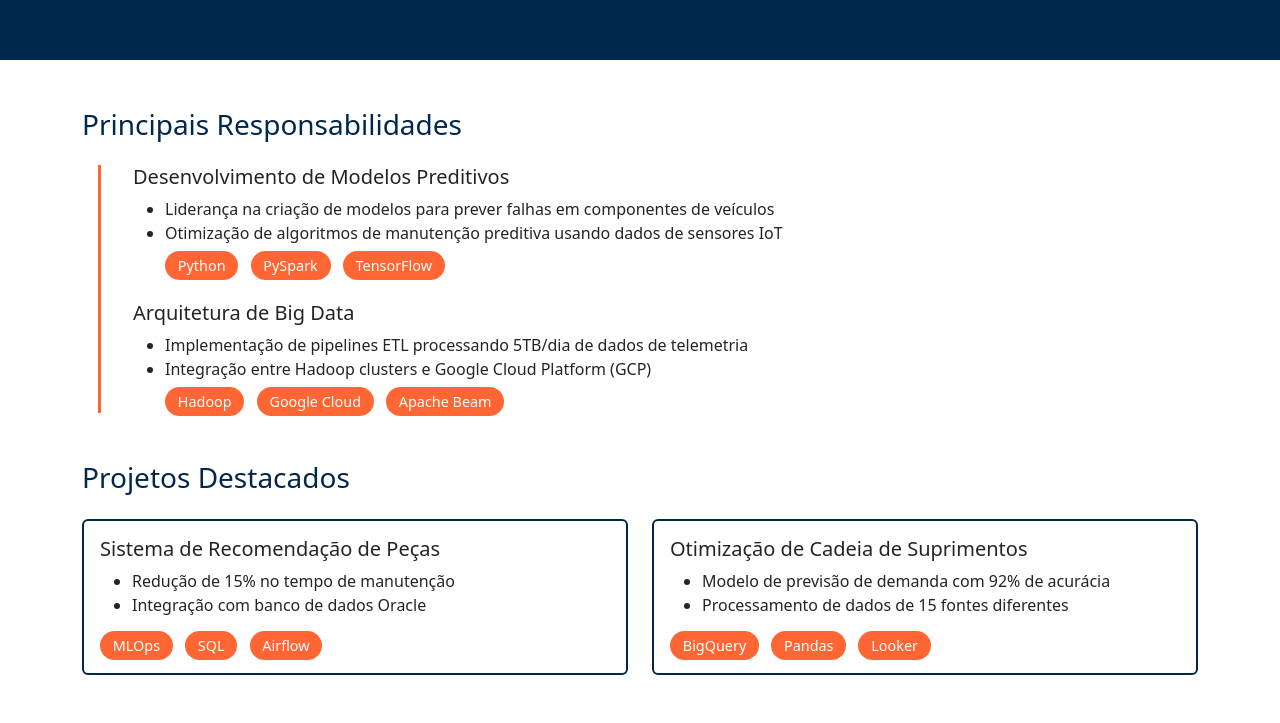
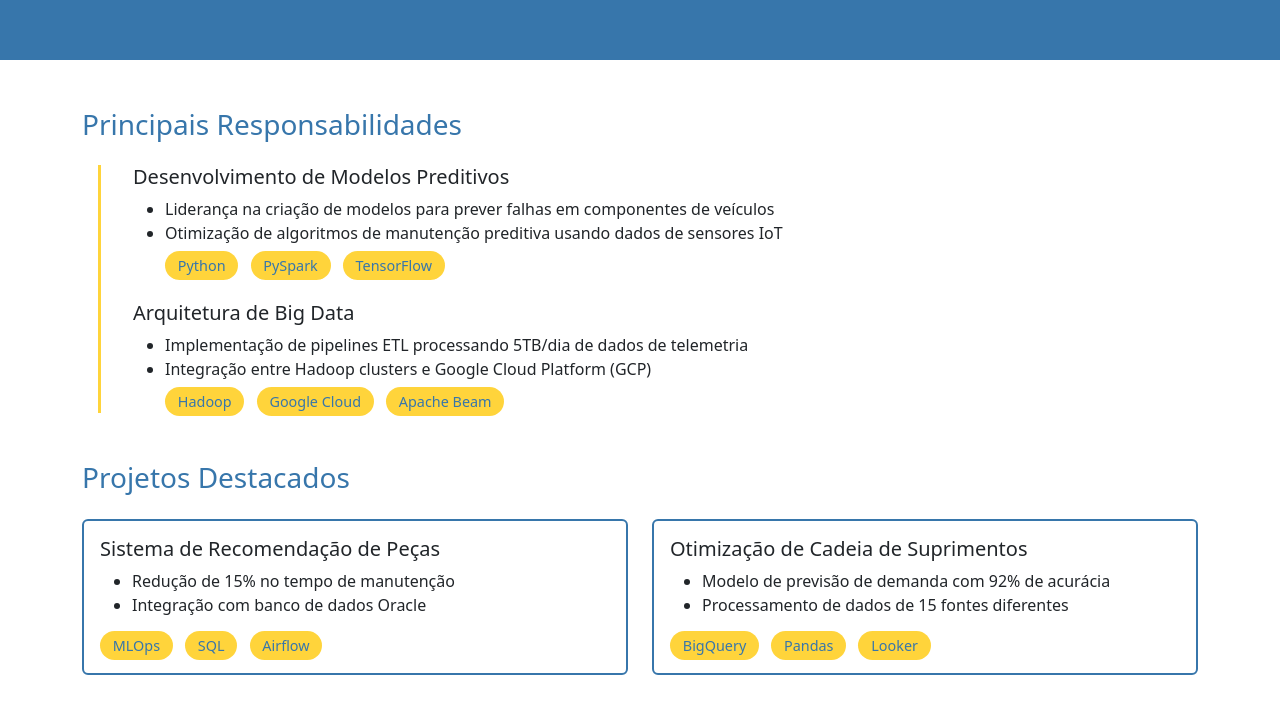
Before and after one commit to paulocesarcsdev/paulocesarcs.github.io, a plain HTML site: page pt-br/experiencia.html in a window 1280 px wide. Shown: the part 230-953 px from the top of the page. Drawn offline with nearby package versions, Linux system fonts and the light colour scheme.

Commit message:
update
uptade colors

```diff
--- a/pt-br/experiencia.html
+++ b/pt-br/experiencia.html
@@ -7,8 +7,8 @@
     <link href="https://cdn.jsdelivr.net/npm/bootstrap@5.3.0/dist/css/bootstrap.min.css" rel="stylesheet">
     <style>
         :root {
-            --ford-blue: #00274C;
-            --ford-orange: #FF6633;
+            --ford-blue: #3776AB;
+            --ford-orange: #FFD43B;
         }
 
         .ford-header {
@@ -25,7 +25,7 @@
 
         .tech-tag {
             background: var(--ford-orange);
-            color: white;
+            color: #3776AB;
             padding: 0.3rem 0.8rem;
             border-radius: 20px;
             font-size: 0.9rem;
```
